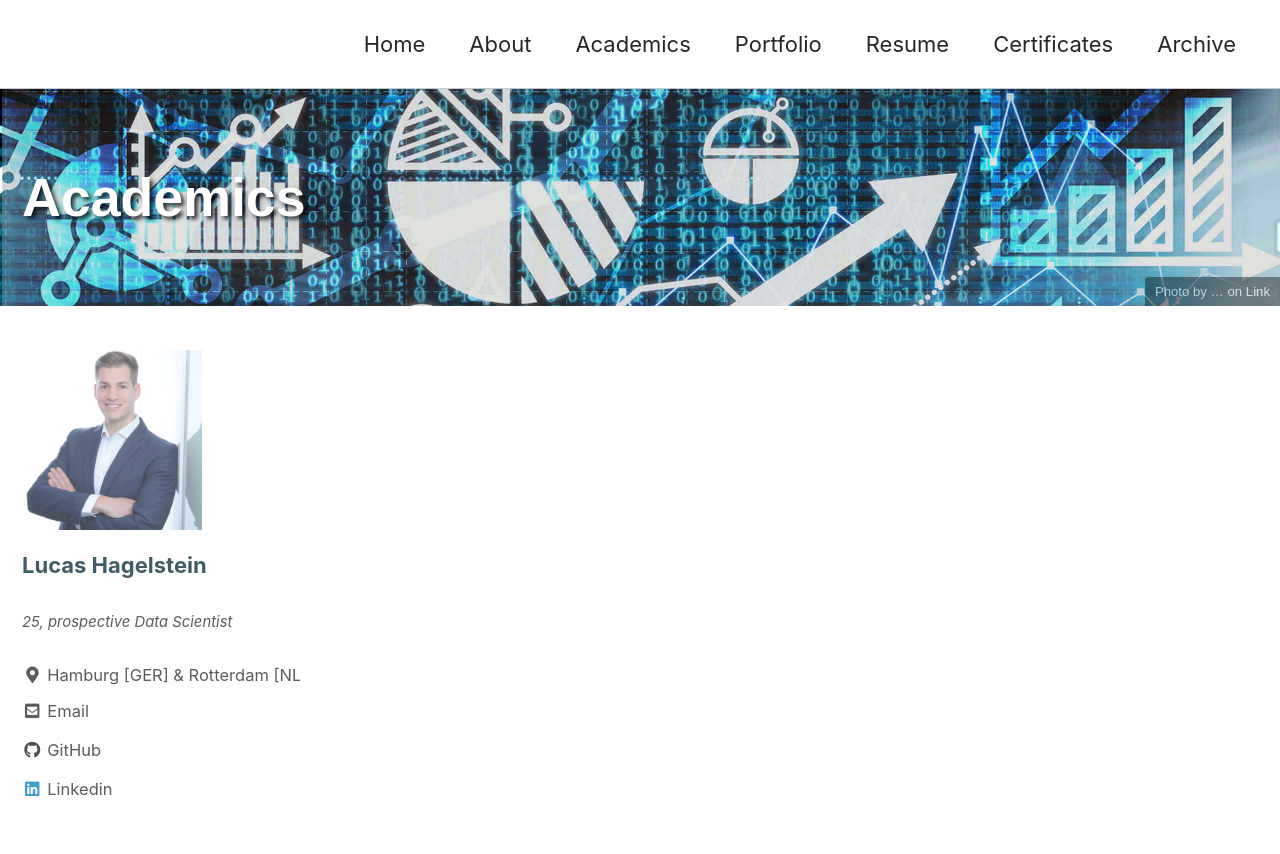
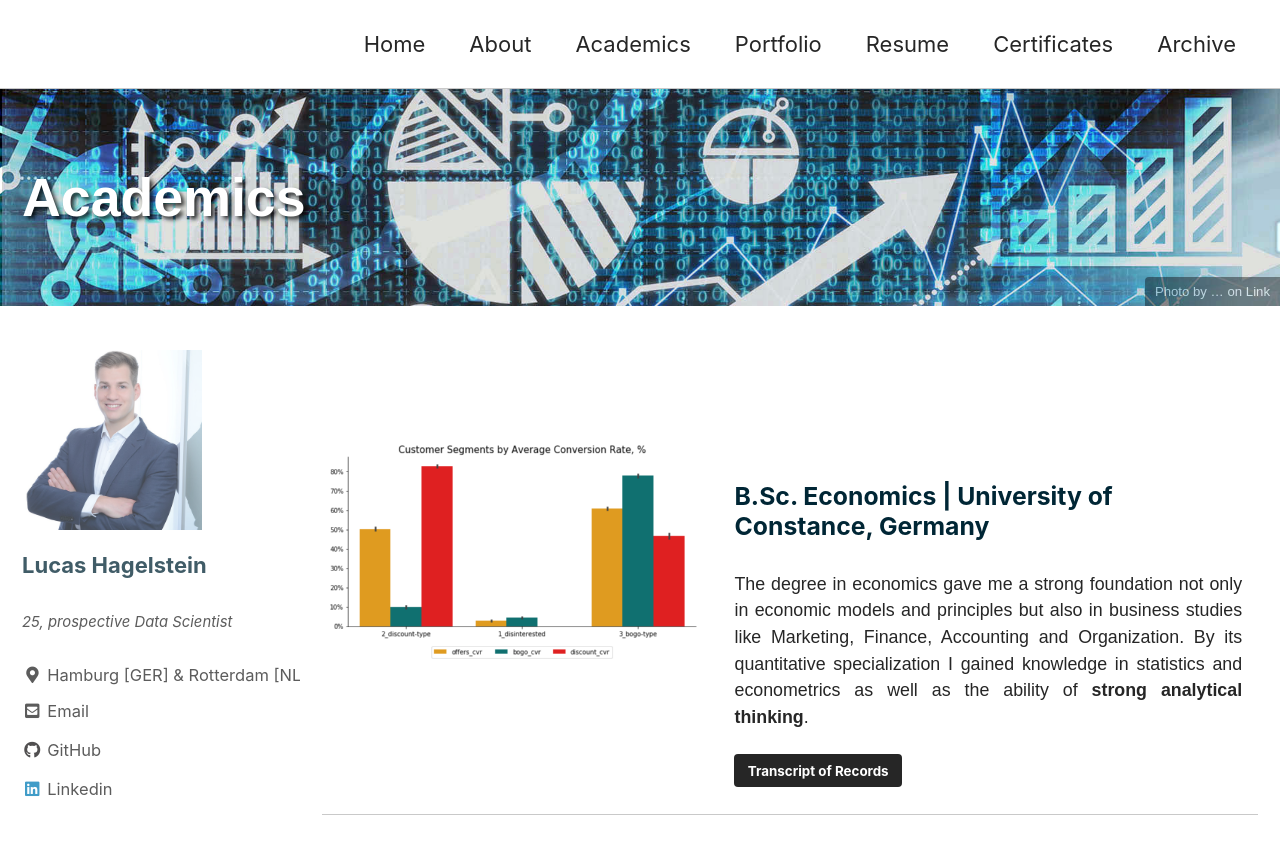
Before and after one commit to LHAGELS/LHAGELS.github.io, a Jekyll site: the page built from _pages/academics.md, in a window 1280 px wide and 900 px high. Shown: the top 854 px of the window. Built offline with Jekyll 4.4.1, drawn with Linux system fonts in a browser that asks for light colours; cached includes are drawn as plain includes; nearby versions of some CDN libraries.

Commit message:
new github

```diff
--- a/_pages/academics.md
+++ b/_pages/academics.md
@@ -16,3 +16,6 @@ feature_row1-1:
     btn_label: "Transcript of Records"
     btn_class: "btn--primary"
 ---
+
+&nbsp;
+{% include feature_row id="feature_row1-1" type="left" %}
```
